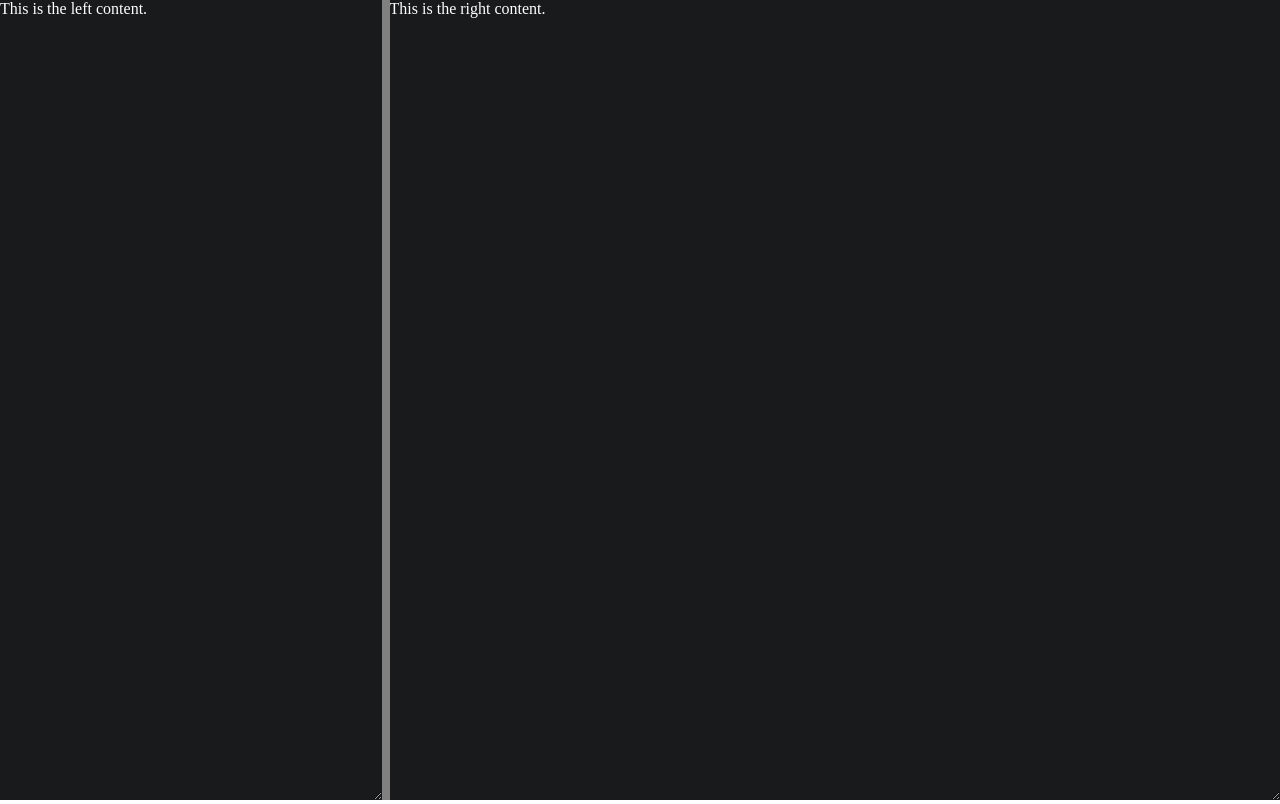
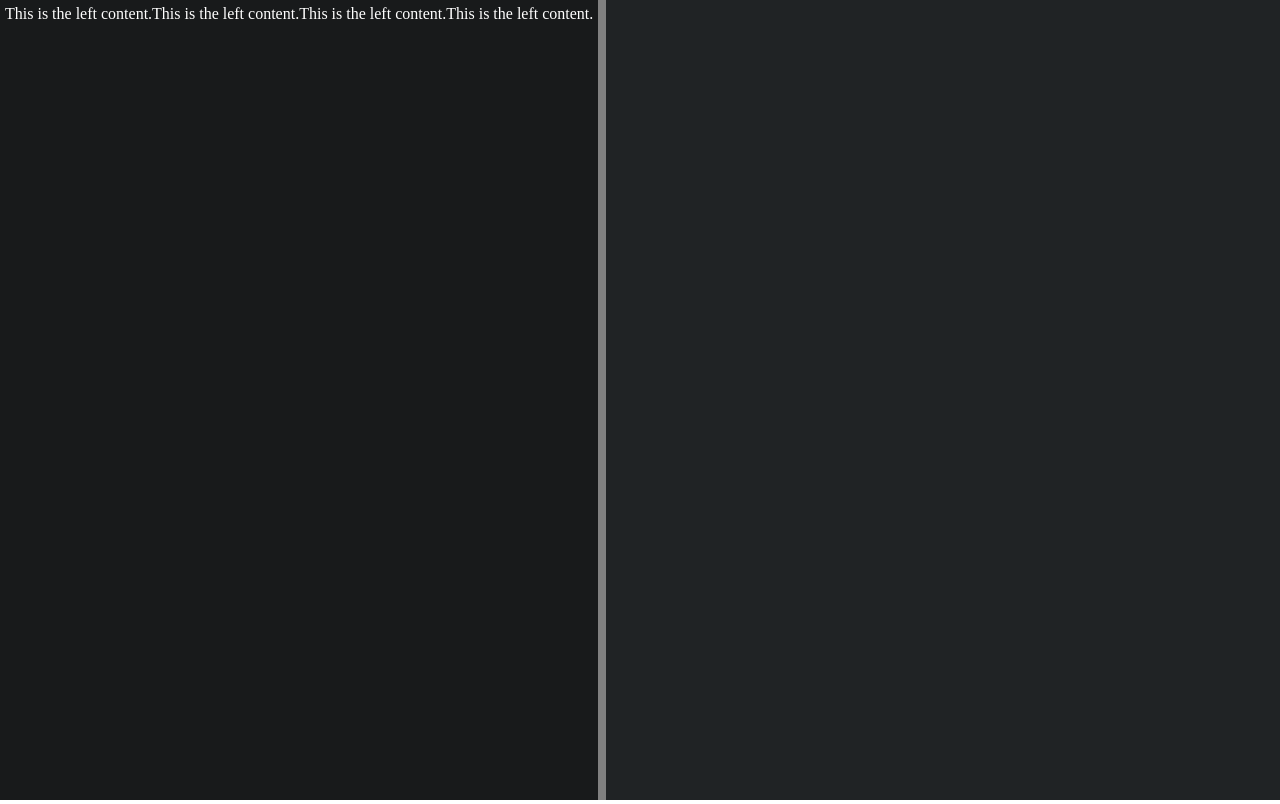
Before and after one commit to wayne23123/documentRepository, a plain HTML site: page layout/ResizableLayout.html in a window 1280 px wide. Drawn offline with Linux system fonts and the light colour scheme.

Commit message:
ResizableLayout.html右側增加iframe

```diff
--- a/layout/ResizableLayout.html
+++ b/layout/ResizableLayout.html
@@ -10,26 +10,57 @@
         padding: 0;
         margin: 0;
       }
-
+      body {
+        display: flex;
+        height: 100vh;
+        width: 100vw;
+        overflow: hidden;
+      }
       .container {
         display: flex;
         height: 100vh;
+        width: 100vw;
       }
 
       .left {
-        width: 30%;
-        overflow: auto;
         background-color: #181a1b;
         color: #fff;
-        resize: horizontal;
+        padding: 5px;
+        display: flex;
+        flex-direction: column;
+        overflow-y: auto;
+        min-width: 50px; /* Add a minimum width to ensure the left side does not disappear */
       }
 
       .right {
-        width: 70%;
-        overflow: auto;
+        flex: 1;
+        display: flex;
+        flex-direction: column;
         background-color: #181a1b;
         color: #fff;
-        resize: horizontal;
+      }
+
+      .iframe-container {
+        flex: 1;
+        background-color: #202325;
+        position: relative;
+      }
+
+      #responseFrame {
+        width: 100%;
+        height: 100%;
+        border: none;
+      }
+
+      #iframe-mask {
+        position: absolute;
+        top: 0;
+        left: 0;
+        width: 100%;
+        height: 100%;
+        background: rgba(0, 0, 0, 0);
+        z-index: 9999;
+        pointer-events: none;
       }
 
       .divider {
@@ -37,6 +68,7 @@
         cursor: ew-resize;
         background-color: #808080;
         z-index: 2;
+        min-width: 8px; /* Ensure divider does not shrink below 8px */
       }
     </style>
   </head>
@@ -44,12 +76,22 @@
     <div class="container">
       <div class="left">
         <!-- Left Content -->
-        <p>This is the left content.</p>
+        <p>
+          This is the left content.This is the left content.This is the left
+          content.This is the left content.
+        </p>
       </div>
       <div class="divider" id="divider"></div>
       <div class="right">
         <!-- Right Content -->
-        <p>This is the right content.</p>
+        <div class="iframe-container">
+          <iframe
+            id="responseFrame"
+            name="responseFrame"
+            src="about:blank"
+          ></iframe>
+          <div id="iframe-mask"></div>
+        </div>
       </div>
     </div>
     <script>
@@ -57,27 +99,40 @@
       const left = document.querySelector('.left');
       const right = document.querySelector('.right');
       const container = document.querySelector('.container');
+      const iframeMask = document.getElementById('iframe-mask');
 
       let isResizing = false;
 
       divider.addEventListener('mousedown', (e) => {
         isResizing = true;
+        iframeMask.style.pointerEvents = 'auto';
+
         document.addEventListener('mousemove', handleMouseMove);
         document.addEventListener('mouseup', () => {
           isResizing = false;
+          iframeMask.style.pointerEvents = 'none';
+
           document.removeEventListener('mousemove', handleMouseMove);
         });
       });
 
       function handleMouseMove(e) {
         if (isResizing) {
-          const leftWidth = e.clientX - container.offsetLeft;
+          const leftWidth = Math.max(50, e.clientX - container.offsetLeft); // Ensure left has a minimum width
           const containerWidth = container.offsetWidth;
           const rightWidth = containerWidth - leftWidth;
           left.style.width = `${leftWidth}px`;
           right.style.width = `${rightWidth}px`;
         }
       }
+
+      // Handle window resize to adjust layout
+      window.addEventListener('resize', () => {
+        const containerWidth = container.offsetWidth;
+        const leftWidth = left.offsetWidth;
+        const rightWidth = containerWidth - leftWidth;
+        right.style.width = `${rightWidth}px`;
+      });
     </script>
   </body>
 </html>
```
Also changed, not shown: layout/test.html (added, +83 -0 lines), layout/test2.html (added), layout/test3.html (added).
